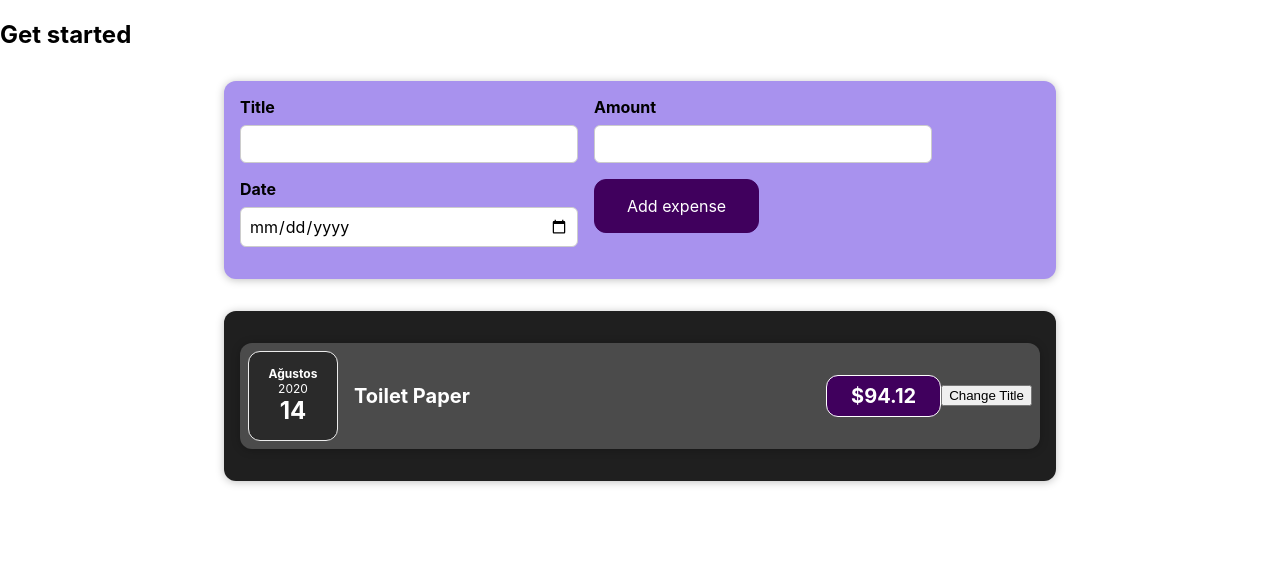
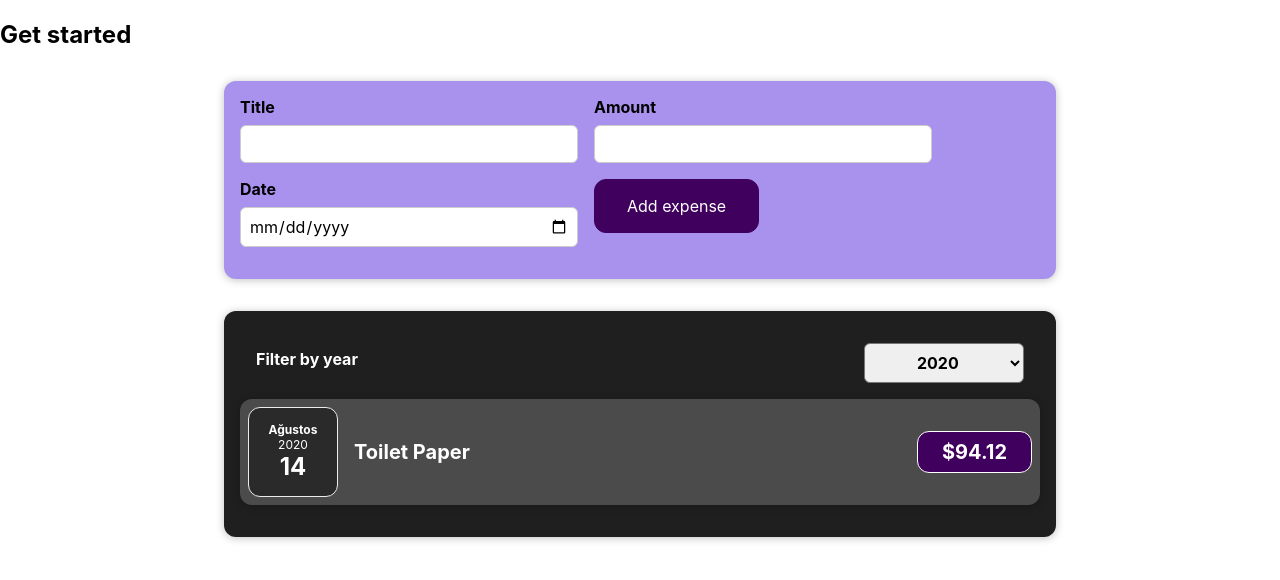
Before and after one commit to serhatkaya/react-expense-tracker-app, a React (Create React App) app: page / in a window 1280 px wide. Shown: the top 580 px of the page. Built offline with nearby package versions, Linux system fonts and the light colour scheme.

Commit message:
rendering lists && filter

```diff
--- a/src/App.js
+++ b/src/App.js
@@ -1,9 +1,9 @@
 import './App.css';
 import ExpenseList from './components/Expenses/ExpenseList/ExpenseList';
 import NewExpense from './components/Expenses/NewExpense/NewExpense';
+import React, { useState } from 'react';
 
-function App() {
-	const expenses = [
+const INITIAL_EXPENSES = [
 	{
 		id: 'e1',
 		title: 'Toilet Paper',
@@ -24,11 +24,24 @@ function App() {
 		date: new Date(2021, 5, 12),
 	},
 ];
+
+function App() {
+	const [expenses, setExpenses] = useState(INITIAL_EXPENSES);
+	const addExpenseHandler = (expense) => {
+		setExpenses((prevExpenses) => {
+			return [expense, ...prevExpenses];
+		});
+	};
+
+	const filterExpenses = (filter) => {
+		console.log('filter', filter);
+	};
+
 	return (
 		<div>
 			<h2>Get started</h2>
-			<NewExpense></NewExpense>
-			<ExpenseList items={expenses} />
+			<NewExpense onAddExpense={addExpenseHandler} />
+			<ExpenseList items={expenses} filterExpenses={filterExpenses} />
 		</div>
 	);
 }
--- /dev/null
+++ b/src/components/Expenses/ExpenseFilter/ExpenseFilter.css
@@ -0,0 +1,24 @@
+.expenses-filter {
+	color: white;
+	padding: 0 1rem;
+}
+
+.expenses-filter__control {
+	display: flex;
+	width: 100%;
+	align-items: center;
+	justify-content: space-between;
+	margin: 1rem 0;
+}
+
+.expenses-filter label {
+	font-weight: bold;
+	margin-bottom: 0.5rem;
+}
+
+.expenses-filter select {
+	font: inherit;
+	padding: 0.5rem 3rem;
+	font-weight: bold;
+	border-radius: 6px;
+}
--- /dev/null
+++ b/src/components/Expenses/ExpenseFilter/ExpenseFilter.js
@@ -0,0 +1,26 @@
+import React from 'react';
+
+import './ExpenseFilter.css';
+
+const ExpenseFilter = (props) => {
+	return (
+		<div className="expenses-filter">
+			<div className="expenses-filter__control">
+				<label>Filter by year</label>
+				<select
+					value={props.selected}
+					onChange={(event) => {
+						props.onExpenseFilterChanged(event.target.value);
+					}}
+				>
+					<option value="2022">2022</option>
+					<option value="2021">2021</option>
+					<option value="2020">2020</option>
+					<option value="2019">2019</option>
+				</select>
+			</div>
+		</div>
+	);
+};
+
+export default ExpenseFilter;
--- a/src/components/Expenses/ExpenseItem/ExpenseItem.js
+++ b/src/components/Expenses/ExpenseItem/ExpenseItem.js
@@ -1,24 +1,15 @@
 import './ExpenseItem.css';
-import React, { useState } from 'react';
 import ExpenseDate from '../ExpenseDate/ExpenseDate';
 import Card from '../../core/Card/Card';
 
 const ExpenseItem = (props) => {
-	const [title, setTitle] = useState(props.title);
-
-	const onChangeTitleButtonClick = () => {
-		console.log('clicked');
-		setTitle('Car Body Kit');
-	};
-
 	return (
 		<Card className="expense-item">
 			<ExpenseDate date={props.date}></ExpenseDate>
 			<div className="expense-item__description">
-				<h2>{title}</h2>
+				<h2>{props.title}</h2>
 				<div className="expense-item__price">${props.amount}</div>
 			</div>
-			<button onClick={onChangeTitleButtonClick}>Change Title</button>
 		</Card>
 	);
 };
--- a/src/components/Expenses/ExpenseList/ExpenseList.js
+++ b/src/components/Expenses/ExpenseList/ExpenseList.js
@@ -1,14 +1,35 @@
 import './ExpenseList.css';
 import ExpenseItem from '../ExpenseItem/ExpenseItem';
+import ExpenseFilter from '../ExpenseFilter/ExpenseFilter';
 import Card from '../../core/Card/Card';
+import React, { useState } from 'react';
 function ExpenseList(props) {
+	const [filteredYear, setFilteredYear] = useState('2020');
+
+	const onExpenseFilterChanged = (filter) => {
+		// props.filterExpenses(filter);
+		setFilteredYear(filter);
+	};
+
 	return (
 		<Card className="expenses">
-			<ExpenseItem
-				title={props.items[0].title}
-				amount={props.items[0].amount}
-				date={props.items[0].date}
-			></ExpenseItem>
+			<ExpenseFilter
+				onExpenseFilterChanged={onExpenseFilterChanged}
+				selected={filteredYear}
+			></ExpenseFilter>
+
+			{props.items
+				.filter((exp) => exp.date.getFullYear() === Number(filteredYear))
+				.map((expense) => {
+					return (
+						<ExpenseItem
+							key={expense.id}
+							title={expense.title}
+							amount={expense.amount}
+							date={expense.date}
+						/>
+					);
+				})}
 		</Card>
 	);
 }
--- a/src/components/Expenses/NewExpense/ExpenseForm.js
+++ b/src/components/Expenses/NewExpense/ExpenseForm.js
@@ -1,7 +1,7 @@
 import './ExpenseForm.css';
 import React, { useState } from 'react';
 
-const ExpenseForm = () => {
+const ExpenseForm = (props) => {
 	//Multiple state
 	const [enteredTitle, setEnteredTitle] = useState('');
 	const [enteredAmount, setEnteredAmount] = useState('');
@@ -53,7 +53,7 @@ const ExpenseForm = () => {
 			date: new Date(enteredDate),
 		};
 
-		console.log(expenseData);
+		props.onSaveExpenseData(expenseData);
 		setEnteredAmount('');
 		setEnteredDate('');
 		setEnteredTitle('');
--- a/src/components/Expenses/NewExpense/NewExpense.js
+++ b/src/components/Expenses/NewExpense/NewExpense.js
@@ -1,9 +1,18 @@
 import './NewExpense.css';
 import ExpenseForm from './ExpenseForm';
-const NewExpense = () => {
+const NewExpense = (props) => {
+	const onSaveExpenseData = (data) => {
+		const expenseData = {
+			...data,
+			id: Math.random().toString(),
+		};
+
+		props.onAddExpense(expenseData);
+	};
+
 	return (
 		<div className="new-expense">
-			<ExpenseForm />
+			<ExpenseForm onSaveExpenseData={onSaveExpenseData} />
 		</div>
 	);
 };
```
Lines whose indentation alone changed are shown as unchanged.
